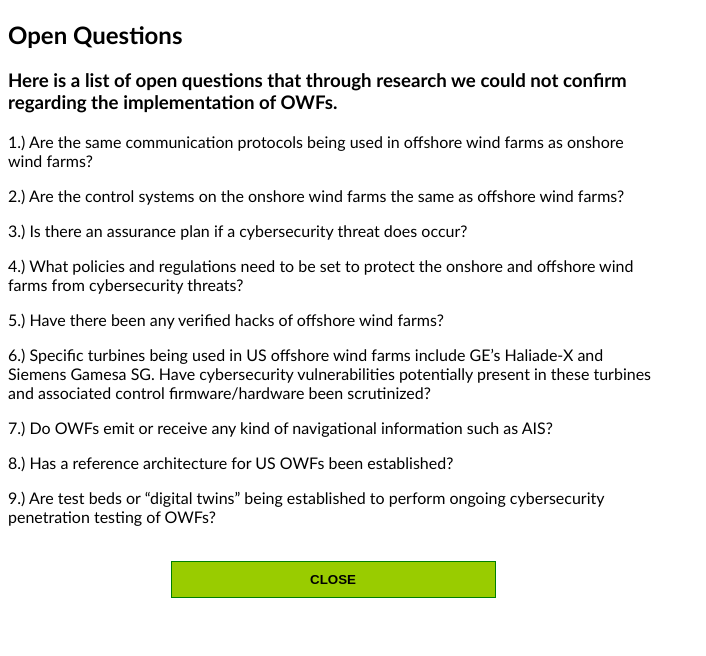
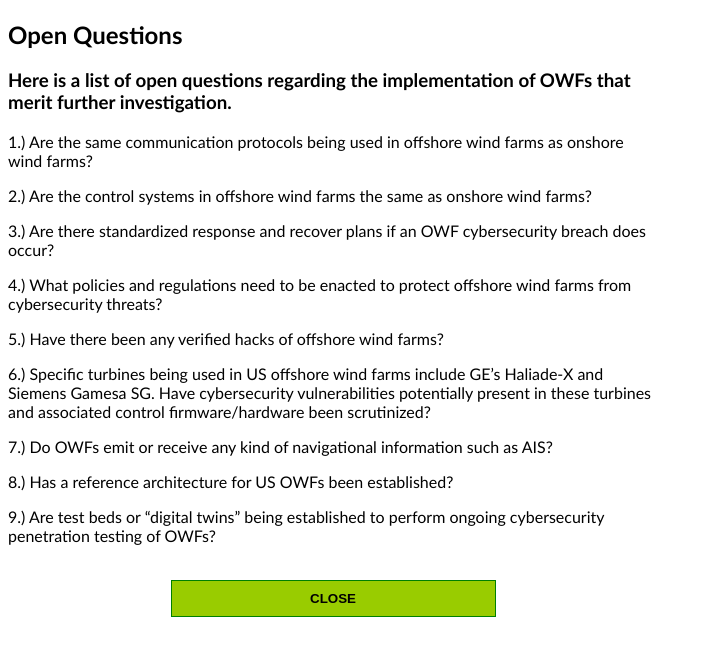
Before and after one commit to cyberwaze/OWFLearning, a plain HTML site: page owf_faqs.html in a window 1280 px wide. Shown: the whole page, without its empty margins (0-706 px from the left). Drawn offline with Linux system fonts and the light colour scheme.

Commit message:
Update owf_faqs.html

```diff
--- a/owf_faqs.html
+++ b/owf_faqs.html
@@ -6,7 +6,7 @@
 		<link rel="stylesheet" href="./css/styles.css">
 
 		<h2>Open Questions</h2>
-		<h3>Here is a list of open questions that through research we could not confirm regarding the implementation of OWFs.</h3>
+		<h3>Here is a list of open questions regarding the implementation of OWFs that merit further investigation.</h3>
 
 </head>
 
@@ -15,11 +15,11 @@
 <div>
 	<p>1.) Are the same communication protocols being used in offshore wind farms as onshore wind farms?</p>
 
-	<p>2.) Are the control systems on the onshore wind farms the same as offshore wind farms?</p>
+	<p>2.) Are the control systems in offshore wind farms the same as onshore wind farms?</p>
 
-	<p>3.) Is there an assurance plan if a cybersecurity threat does occur?</p>
+	<p>3.) Are there standardized response and recover plans if an OWF cybersecurity breach does occur?</p>
 
-	<p>4.) What policies and regulations need to be set to protect the onshore and offshore wind farms from cybersecurity threats?</p>
+	<p>4.) What policies and regulations need to be enacted to protect offshore wind farms from cybersecurity threats?</p>
 
 	<p>5.) Have there been any verified hacks of offshore wind farms?</p>
 
```
